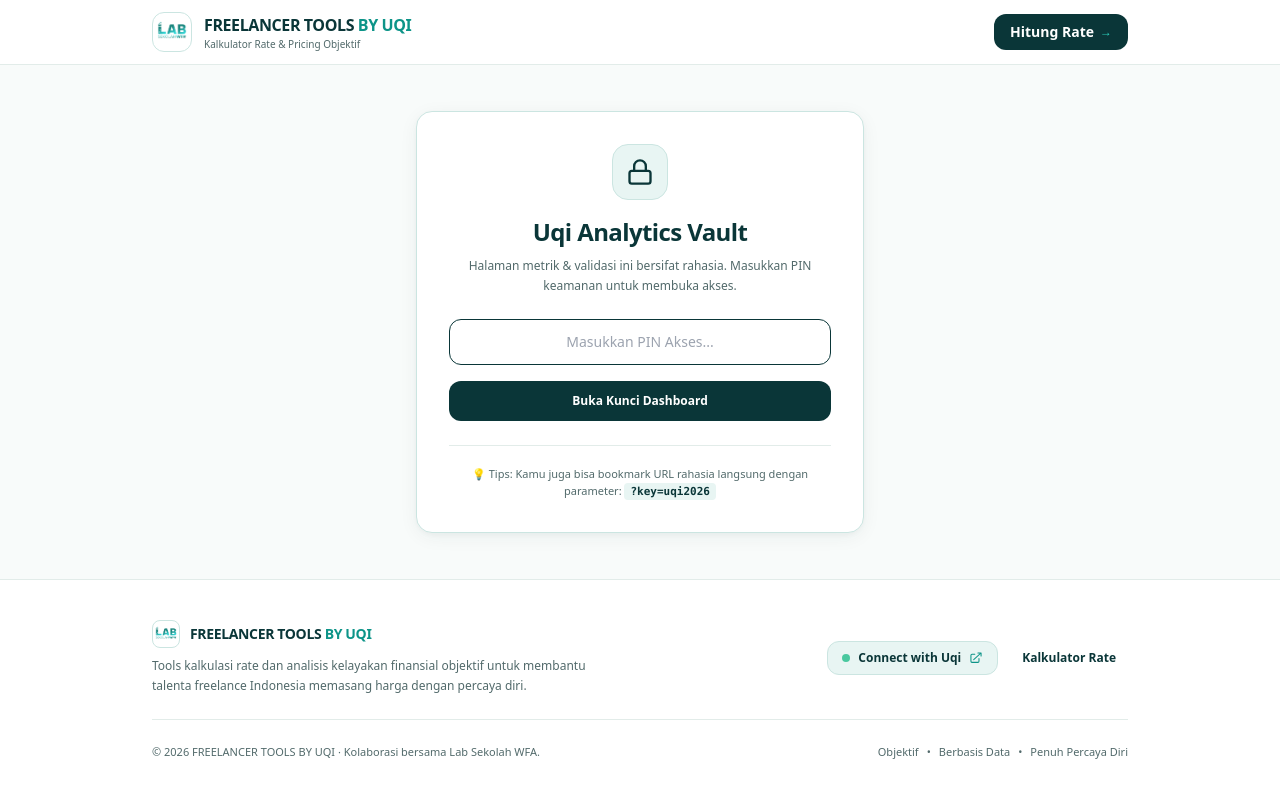
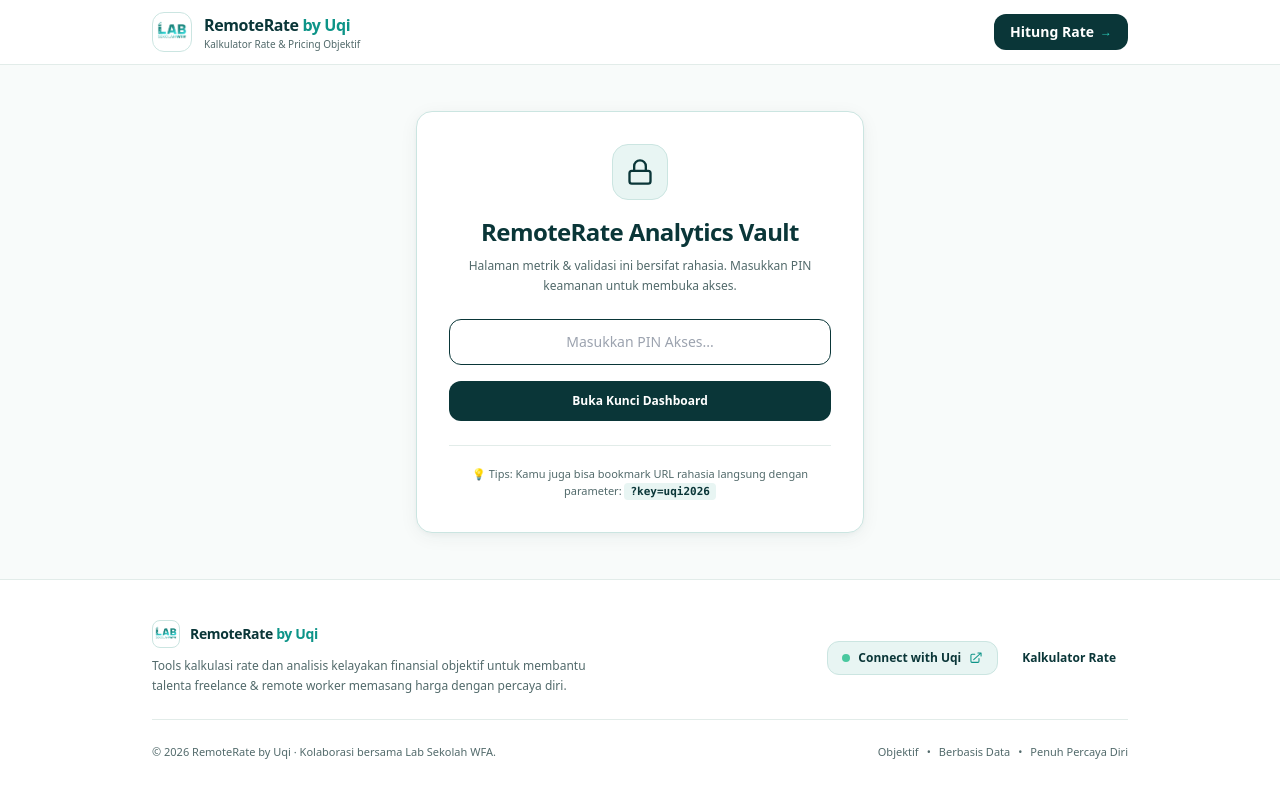
Before and after one commit to azhardanii/freelancer-tools, a Next.js app: page /analytics in a window 1280 px wide. Built offline with nearby package versions, Linux system fonts and the light colour scheme.

Commit message:
feat: rebrand application to RemoteRate by Uqi across all pages, metadata, and components

```diff
--- a/app/analytics/page.tsx
+++ b/app/analytics/page.tsx
@@ -94,7 +94,7 @@ export default function AnalyticsDashboardPage() {
     const encodedUri = encodeURI(csvContent);
     const link = document.createElement('a');
     link.setAttribute('href', encodedUri);
-    link.setAttribute('download', `leads_ratefreelance_${new Date().toISOString().slice(0, 10)}.csv`);
+    link.setAttribute('download', `leads_remoterate_${new Date().toISOString().slice(0, 10)}.csv`);
     document.body.appendChild(link);
     link.click();
     document.body.removeChild(link);
@@ -130,7 +130,7 @@ export default function AnalyticsDashboardPage() {
               <LockIcon className="w-7 h-7 text-[#0A3638]" />
             </div>
             <h1 className="text-xl sm:text-2xl font-extrabold text-[#0A3638] tracking-tight mb-2">
-              Uqi Analytics Vault
+              RemoteRate Analytics Vault
             </h1>
             <p className="text-xs text-[#526A6B] leading-relaxed mb-6">
               Halaman metrik & validasi ini bersifat rahasia. Masukkan PIN keamanan untuk membuka akses.
--- a/app/layout.tsx
+++ b/app/layout.tsx
@@ -2,11 +2,13 @@ import type { Metadata } from "next";
 import "./globals.css";
 
 export const metadata: Metadata = {
-  title: "FREELANCER TOOLS BY UQI | Kalkulator Rate & Pricing Objektif",
+  title: "RemoteRate by Uqi | Kalkulator Rate & Pricing Objektif",
   description:
-    "Hitung harga jasa freelance ideal, batas floor hourly rate, dan analisis kapasitas bulanan dengan engine kalkulasi deterministik oleh Uqi (Lab Sekolah WFA).",
+    "Hitung harga jasa ideal, batas tarif minimum per jam, dan analisis kapasitas bulanan dengan engine kalkulasi deterministik oleh RemoteRate (Lab Sekolah WFA).",
   keywords: [
-    "freelancer tools by uqi",
+    "remoterate",
+    "remoterate by uqi",
+    "kalkulator rate freelance",
     "rate freelance indonesia",
     "kalkulator harga jasa",
     "freelance pricing calculator",
--- a/app/page.tsx
+++ b/app/page.tsx
@@ -30,7 +30,7 @@ export default function HomePage() {
           {/* Badge Hook */}
           <div className="inline-flex items-center gap-2 px-3 py-1.5 rounded-full bg-[#E8F5F3] border border-[#CBE5E1] text-[#0A3638] text-xs sm:text-sm font-semibold mb-6 shadow-xs">
             <SparklesIcon className="w-4 h-4 text-[#0D9488]" />
-            <span>Kalkulator Rate Freelance Pertama Berbasis Data Objektif</span>
+            <span>RemoteRate · Kalkulator Rate Pertama Berbasis Data Objektif</span>
           </div>
 
           {/* Main Headline */}
@@ -43,7 +43,7 @@ export default function HomePage() {
 
           {/* Subtitle */}
           <p className="text-base sm:text-lg lg:text-xl text-[#526A6B] max-w-2xl mx-auto mb-8 sm:mb-10 leading-relaxed font-normal">
-            Bukan sekadar tebak-tebak buah manggis. Hitung floor rate amanmu, bandingkan dengan acuan pasar Indonesia, dan dapatkan paket harga 3 level serta script negosiasi taktis siap kirim.
+            Bukan sekadar tebak-tebak buah manggis. Hitung tarif minimum amanmu, bandingkan dengan acuan pasar Indonesia, dan dapatkan paket harga 3 level serta script negosiasi taktis siap kirim.
           </p>
 
           {/* Primary CTA Button */}
@@ -94,10 +94,10 @@ export default function HomePage() {
               <ShieldCheckIcon className="w-6 h-6 text-[#0D9488]" />
             </div>
             <h3 className="text-lg font-bold text-[#0A3638] mb-2">
-              1. Batas Minimum Aman (Floor Rate)
+              1. Batas Tarif Minimum Aman
             </h3>
             <p className="text-sm text-[#526A6B] leading-relaxed">
-              Batas tarif per jam dan per unit terendah agar target bulananmu tetap tercapai setelah dihitung buffer darurat dan jam non-billable.
+              Batas tarif per jam dan per unit terendah agar target bulananmu tetap tercapai setelah dihitung cadangan darurat dan jam kerja produktif.
             </p>
           </div>
 
--- a/app/tool/page.tsx
+++ b/app/tool/page.tsx
@@ -276,7 +276,7 @@ export default function ToolPage() {
   useEffect(() => {
     trackEvent('tool_start');
     try {
-      const savedResult = localStorage.getItem('freelance_tool_rate_result');
+      const savedResult = localStorage.getItem('remoterate_result') || localStorage.getItem('freelance_tool_rate_result');
       if (savedResult) {
         setResult(JSON.parse(savedResult));
       }
@@ -367,7 +367,7 @@ export default function ToolPage() {
       setActiveTab('rate');
 
       try {
-        localStorage.setItem('freelance_tool_rate_result', JSON.stringify(data.data));
+        localStorage.setItem('remoterate_result', JSON.stringify(data.data));
       } catch (err) {
         // ignore
       }
@@ -406,7 +406,7 @@ export default function ToolPage() {
 • Target Bulanan: Butuh ${gap.unitsNeeded} unit (Kapasitas: ${gap.unitsCapacity} unit)
 Status: ${gap.feasible ? 'Target Feasible (Aman)' : 'Perlu Penyesuaian Strategi'}
 
-Dihitung via FREELANCER TOOLS BY UQI (https://azhardanii.github.io)`;
+Dihitung via RemoteRate by Uqi (https://azhardanii.github.io)`;
 
     navigator.clipboard.writeText(text);
     trackEvent('action_copy', { type: 'summary' });
@@ -570,7 +570,7 @@ Dihitung via FREELANCER TOOLS BY UQI (https://azhardanii.github.io)`;
             <div className="text-center max-w-2xl mx-auto mb-6 sm:mb-8 no-print">
               <div className="inline-flex items-center gap-1.5 px-3 py-1 rounded-full bg-[#E8F5F3] text-[#0A3638] text-xs font-semibold mb-3 border border-[#CBE5E1]">
                 <SparklesIcon className="w-3.5 h-3.5 text-[#0D9488]" />
-                <span>Kalkulator Rate Freelance Objektif</span>
+                <span>RemoteRate · Kalkulator Rate Objektif</span>
               </div>
               <h1 className="text-2xl sm:text-4xl font-extrabold text-[#0A3638] tracking-tight mb-2">
                 Hitung Rate &amp; Batas Aman Jasamu
--- a/components/Navigation.tsx
+++ b/components/Navigation.tsx
@@ -21,7 +21,7 @@ export function Navigation() {
           </div>
           <div>
             <span className="font-extrabold text-sm sm:text-base text-[#0A3638] tracking-tight block leading-tight">
-              FREELANCER TOOLS <span className="text-[#0D9488]">BY UQI</span>
+              RemoteRate <span className="text-[#0D9488]">by Uqi</span>
             </span>
             <span className="text-[10px] text-[#526A6B] block font-medium">
               Kalkulator Rate &amp; Pricing Objektif
@@ -62,11 +62,11 @@ export function Footer() {
                 />
               </div>
               <span className="font-extrabold text-sm text-[#0A3638] tracking-tight">
-                FREELANCER TOOLS <span className="text-[#0D9488]">BY UQI</span>
+                RemoteRate <span className="text-[#0D9488]">by Uqi</span>
               </span>
             </div>
             <p className="text-xs text-[#526A6B] leading-relaxed">
-              Tools kalkulasi rate dan analisis kelayakan finansial objektif untuk membantu talenta freelance Indonesia memasang harga dengan percaya diri.
+              Tools kalkulasi rate dan analisis kelayakan finansial objektif untuk membantu talenta freelance &amp; remote worker memasang harga dengan percaya diri.
             </p>
           </div>
 
@@ -114,7 +114,7 @@ export function Footer() {
 
         {/* Bottom Copyright & Notes */}
         <div className="flex flex-col sm:flex-row items-center justify-between gap-3 text-[11px] text-[#526A6B]">
-          <p>© 2026 FREELANCER TOOLS BY UQI · Kolaborasi bersama Lab Sekolah WFA.</p>
+          <p>© 2026 RemoteRate by Uqi · Kolaborasi bersama Lab Sekolah WFA.</p>
           <p className="flex items-center gap-2">
             <span>Objektif</span>
             <span>•</span>
--- a/lib/store.ts
+++ b/lib/store.ts
@@ -4,7 +4,7 @@ import os from 'os';
 
 // On Vercel serverless, process.cwd() is read-only. We use os.tmpdir() when on Vercel.
 const DATA_DIR = process.env.VERCEL
-  ? path.join(os.tmpdir(), 'freelancer-tools-data')
+  ? path.join(os.tmpdir(), 'remoterate-data')
   : path.join(process.cwd(), '.data');
 
 // In-memory fallback cache for serverless environments
--- a/package.json
+++ b/package.json
@@ -1,5 +1,5 @@
 {
-  "name": "freelancer-tools",
+  "name": "remoterate",
   "version": "1.0.0",
   "private": true,
   "scripts": {
```
Also changed, not shown: 1 other file (tests, documents, lock files or other folders).
